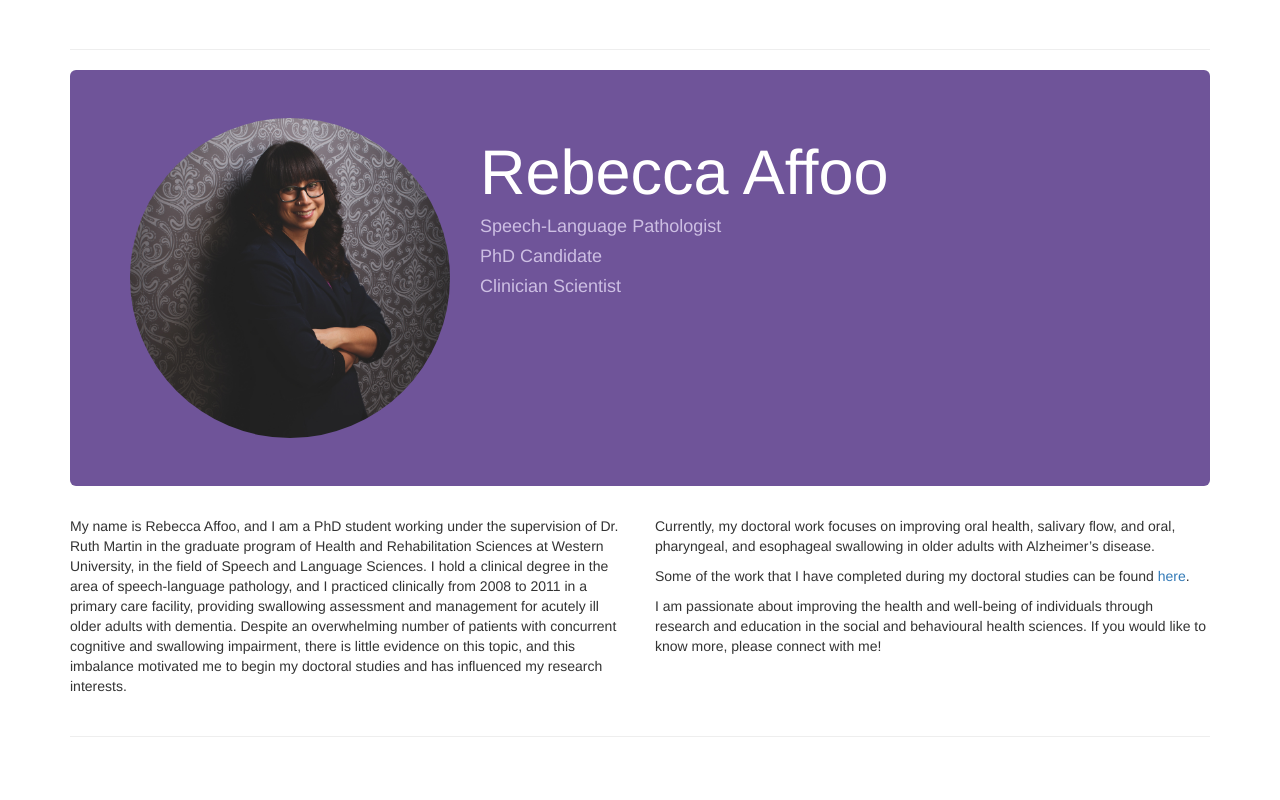
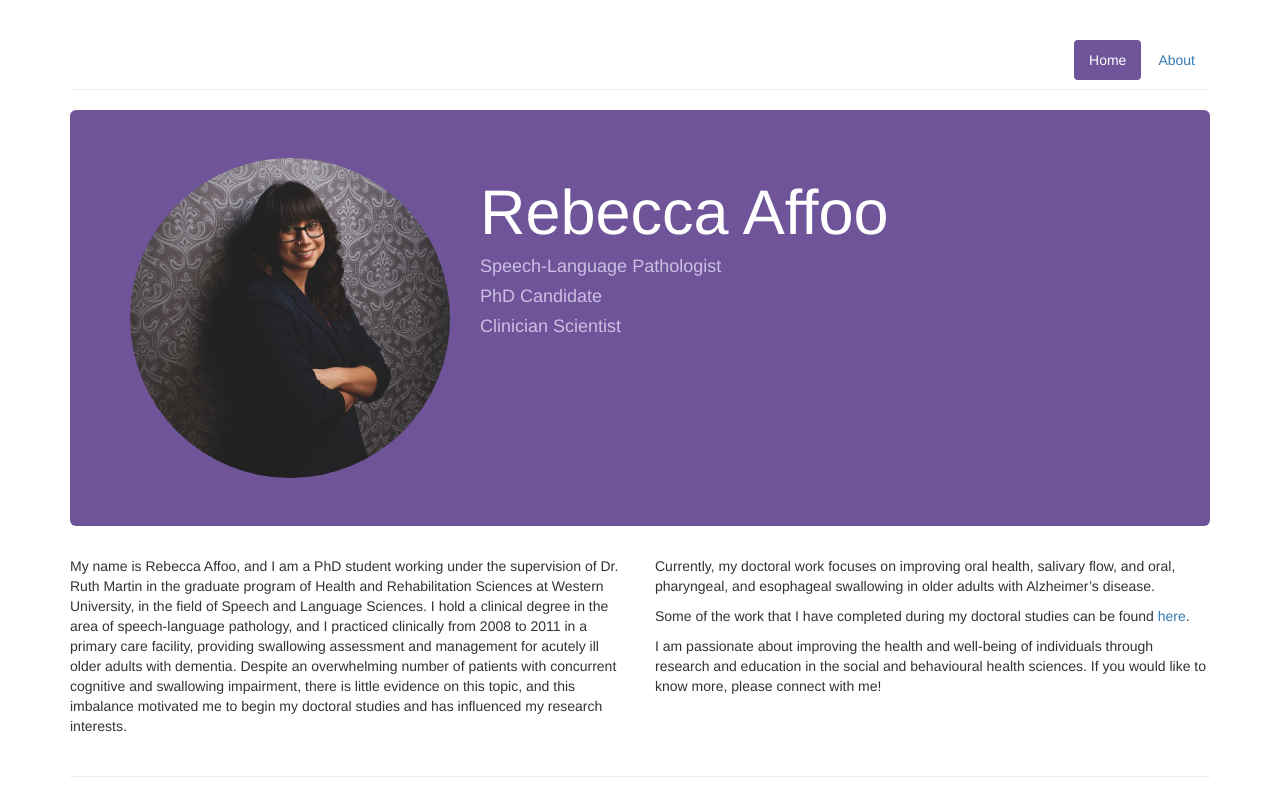
Before and after one commit to RebeccaAffoo/RebeccaAffoo.github.io, a plain HTML site: page index.html in a window 1280 px wide. Drawn offline with nearby package versions, Linux system fonts and the light colour scheme.

Commit message:
Added nav

```diff
--- a/css/main.css
+++ b/css/main.css
@@ -3,6 +3,11 @@
   background: #ccc;
   color: #000;
   padding: 0.2em 0;
+}
+
+.nav-pills > li.active > a,
+.nav-pills > li.active > a:hover {
+  background-color: #6f5499;
 }
 
 #about-me {
@@ -16,9 +21,7 @@
 #about-me li {
   color: #cdbfe3;
 }
-#profile-pic {
-}
-/* Custom page footer */
+
 .footer {
   padding-top: 10px;
   margin-top: 30px;
--- a/index.html
+++ b/index.html
@@ -15,7 +15,12 @@
             <p class="browsehappy">You are using an <strong>outdated</strong> browser. Please <a href="http://browsehappy.com/">upgrade your browser</a> to improve your experience.</p>
         <![endif]-->
         <div class="container">
-            <div class="page-header">
+            <div class="page-header clearfix">
+                <ul class="nav nav-pills pull-right">
+                      <li class="active"><a href="#">Home</a></li>
+                      <li><a href="#">About</a></li>
+                </ul>
+
             </div>
             <div id="about-me" class="jumbotron">
                 <div class="row">
```
